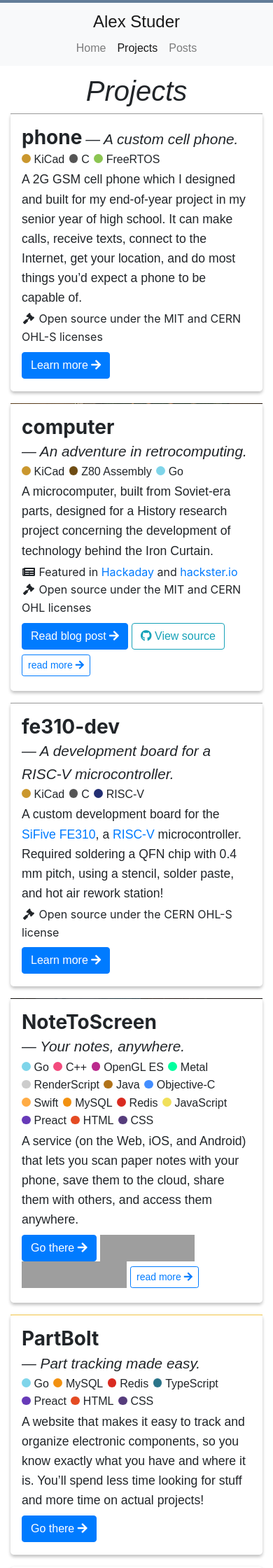
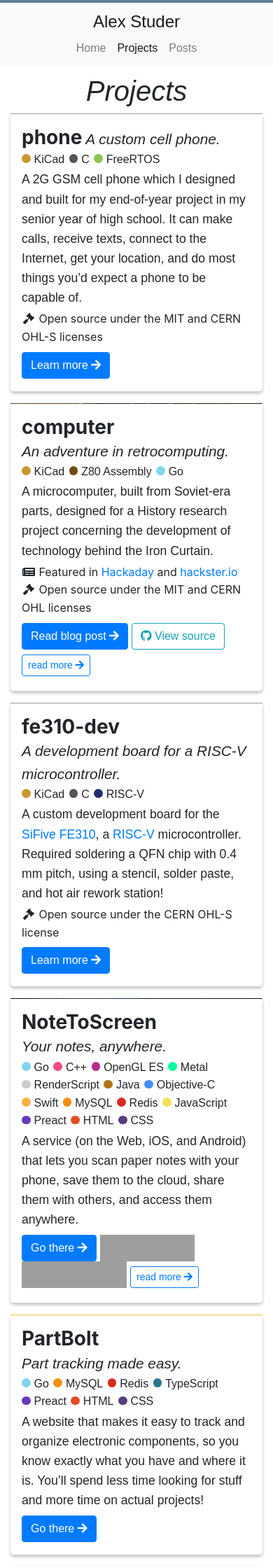
Before and after one commit to thatoddmailbox/thatoddmailbox.github.io, a Jekyll site: the page built from projects.html, in a window 390 px wide. Shown: the top 2240 px of the page at 70% size. Built offline with Jekyll 4.4.1, drawn with Linux system fonts in a browser that asks for light colours; nearby versions of some CDN libraries; some web fonts are replaced; grey boxes are pictures that could not be loaded.

Commit message:
css/projects: fix subtitle dash on small screens

```diff
--- a/css/projects.scss
+++ b/css/projects.scss
@@ -107,8 +107,10 @@
 	font-style: italic;
 	font-size: 1.3rem;
 
-	&:before {
-		content: "\2014";
+	@media (min-width: 768px) {
+		&:before {
+			content: "\2014";
+		}
 	}
 }
 .project-technology {
```
